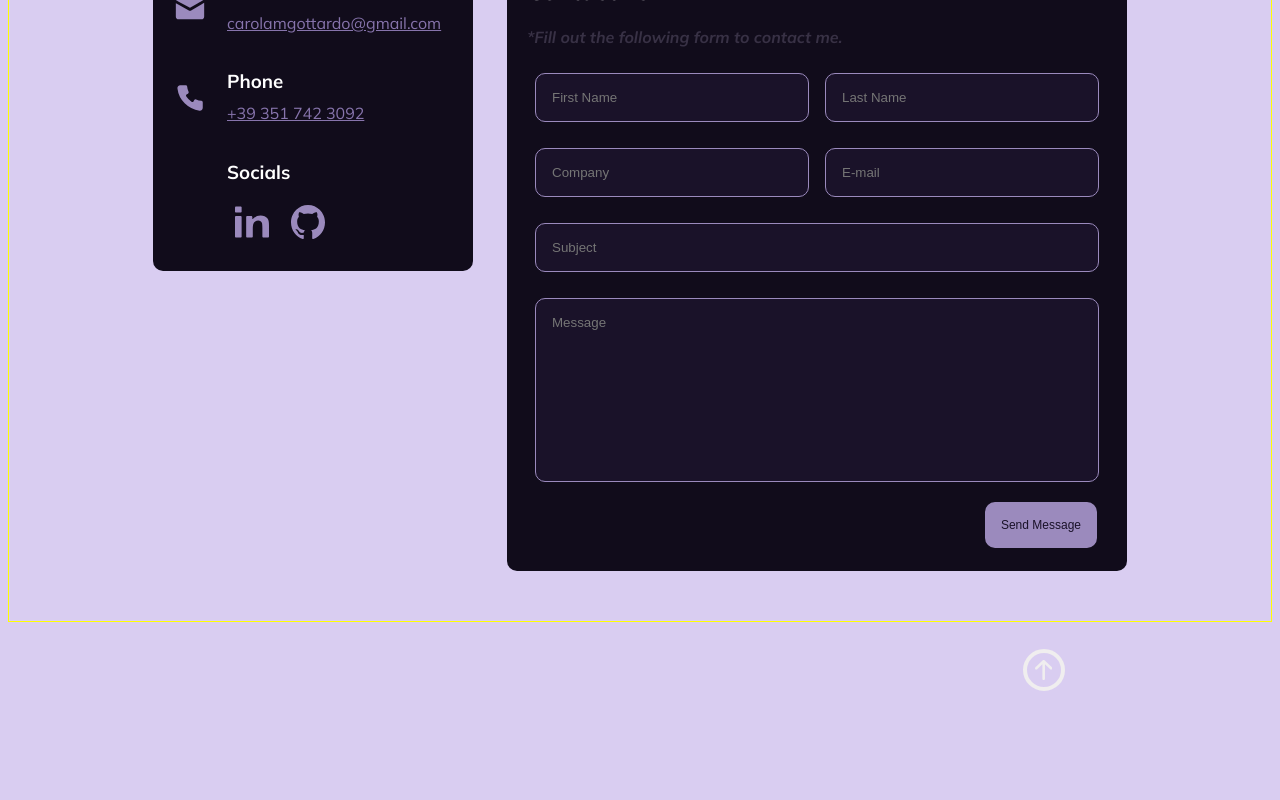
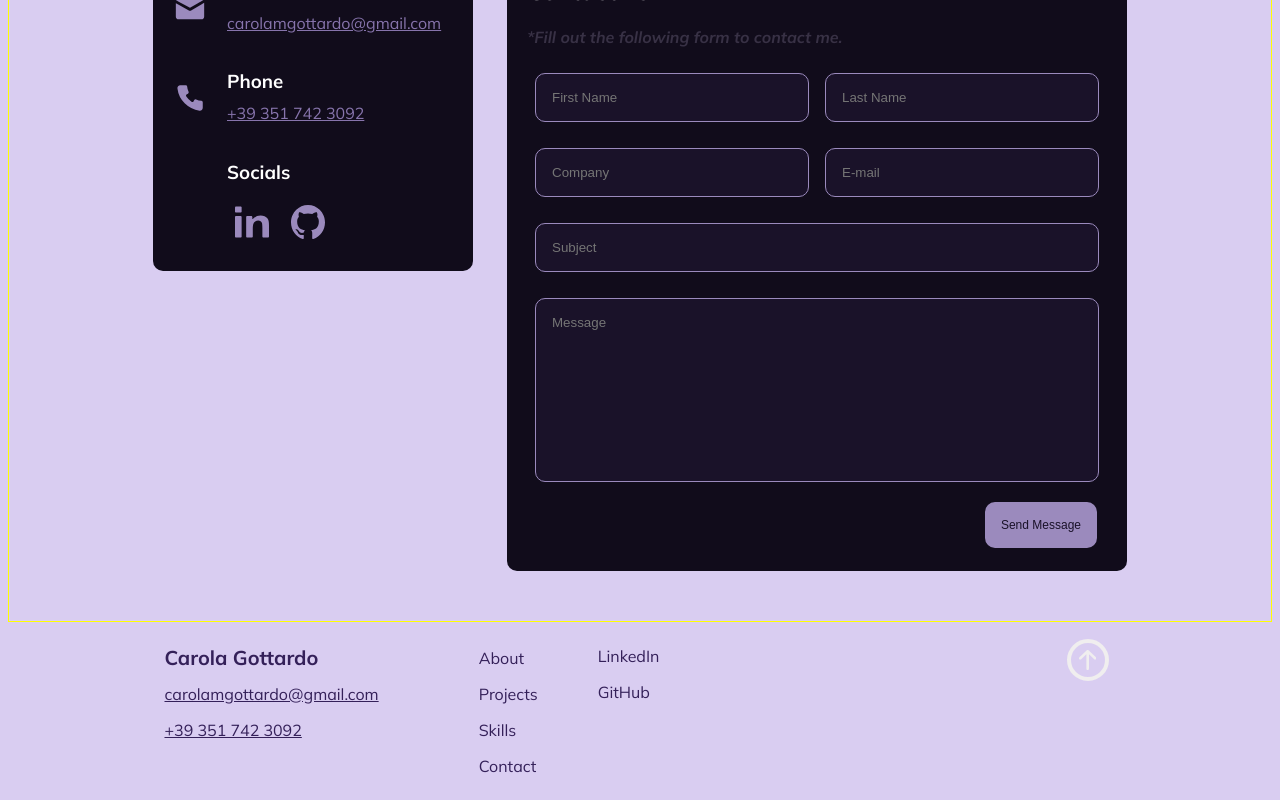
Before and after one commit to carolagottardo/react-sass-cv, a React (Vite) app: page / in a window 1280 px wide. Shown: the part 2586-3386 px from the top of the page. Before the commit the page ends 3316 px from the top, so only its background shows below. Built offline with nearby package versions, Linux system fonts and the light colour scheme; a web font is replaced by a local one.

Commit message:
footer - added footer section

```diff
--- a/src/components/Sectionsy/Sectionsy.css
+++ b/src/components/Sectionsy/Sectionsy.css
@@ -540,12 +540,20 @@ span {
 }
 
 .footer-section {
-  height: 80px;
   display: flex;
   flex-direction: row;
-  justify-content: flex-end;
-  margin-right: 200px;
-  margin-top: 20px;
+  justify-content: center;
+  gap: 400px;
+  padding-top: 10px;
+
+  h1 {
+    color: #342059;
+    font-size: 20px;
+  }
+
+  p {
+    color: #342059;
+  }
 }
 
 .butt {
@@ -611,3 +619,45 @@ hr {
     font-size: 18px;
   }
 }
+
+.column3-footer {
+  display: flex;
+  flex-direction: column;
+  gap: 2px;
+  padding-right: 280px;
+
+  a {
+    color: #342059;
+    padding-top: 14px;
+    text-decoration: none;
+  }
+}
+
+.column4-footer {
+  display: flex;
+  flex-direction: column;
+  gap: 2px;
+
+  a {
+    color: #342059;
+    padding-top: 14px;
+    text-decoration: none;
+  }
+}
+
+.column1-footer {
+  display: flex;
+  flex-direction: column;
+  gap: 16px;
+  padding-right: 40px;
+
+  a {
+    color: #342059;
+  }
+}
+
+.separation-footer {
+  display: flex;
+  flex-direction: row;
+  gap: 60px;
+}
--- a/src/components/Sectionsy/Sectionsy.jsx
+++ b/src/components/Sectionsy/Sectionsy.jsx
@@ -285,6 +285,29 @@ function Sectionsy() {
       </div>
 
       <footer className="footer-section">
+        <div className="separation-footer">
+          <div>
+            <h1>Carola Gottardo</h1>
+            <div className="column1-footer">
+              <a href="mailto:carolamgottardo@gmail.com">
+                carolamgottardo@gmail.com
+              </a>
+              <a href="tel:+393517423092">+39 351 742 3092</a>
+            </div>
+          </div>
+          <div className="column2-footer">
+            <p>About</p>
+            <p>Projects</p>
+            <p>Skills</p>
+            <p>Contact</p>
+          </div>
+          <div className="column4-footer">
+            <a href="https://www.linkedin.com/in/carola-gottardo-579214333/">
+              LinkedIn
+            </a>
+            <a href="https://github.com/carolagottardo">GitHub</a>
+          </div>
+        </div>
         <BackUpButton className="backupbutton" />
       </footer>
     </div>
```
